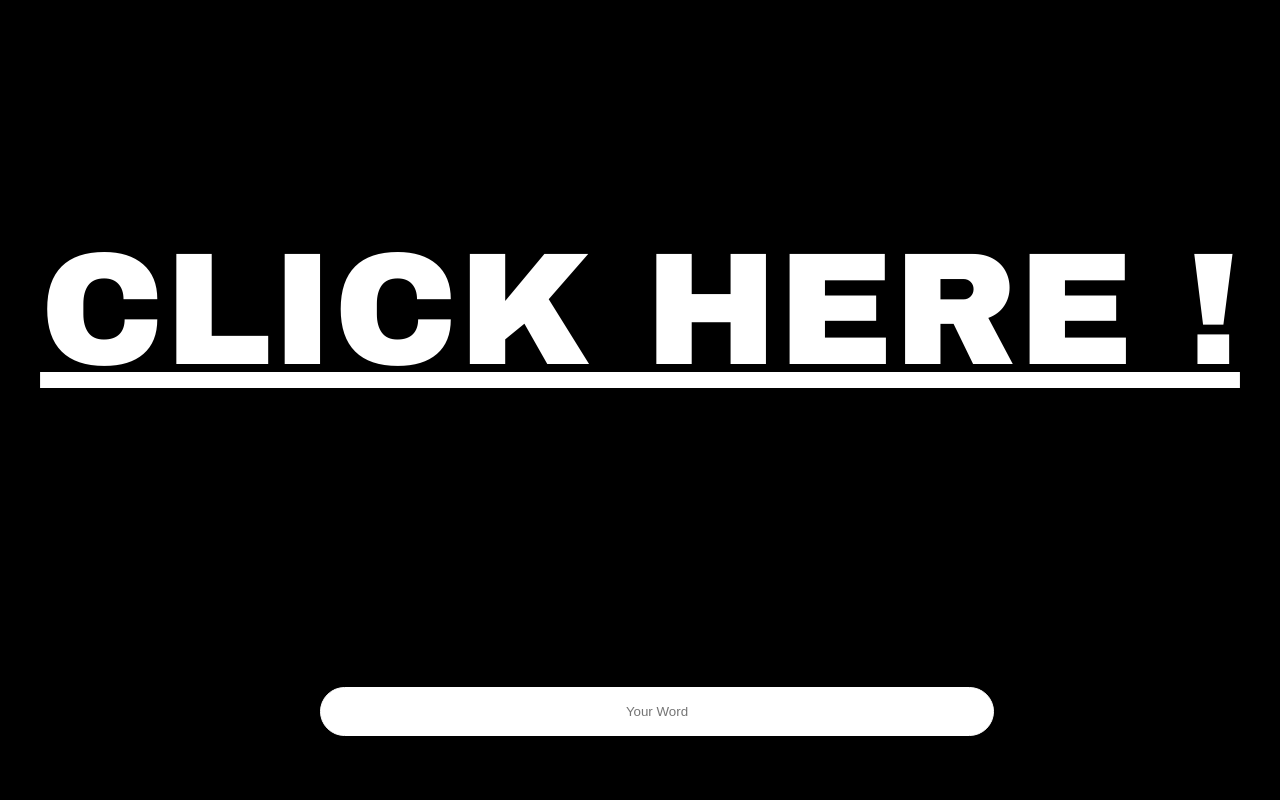
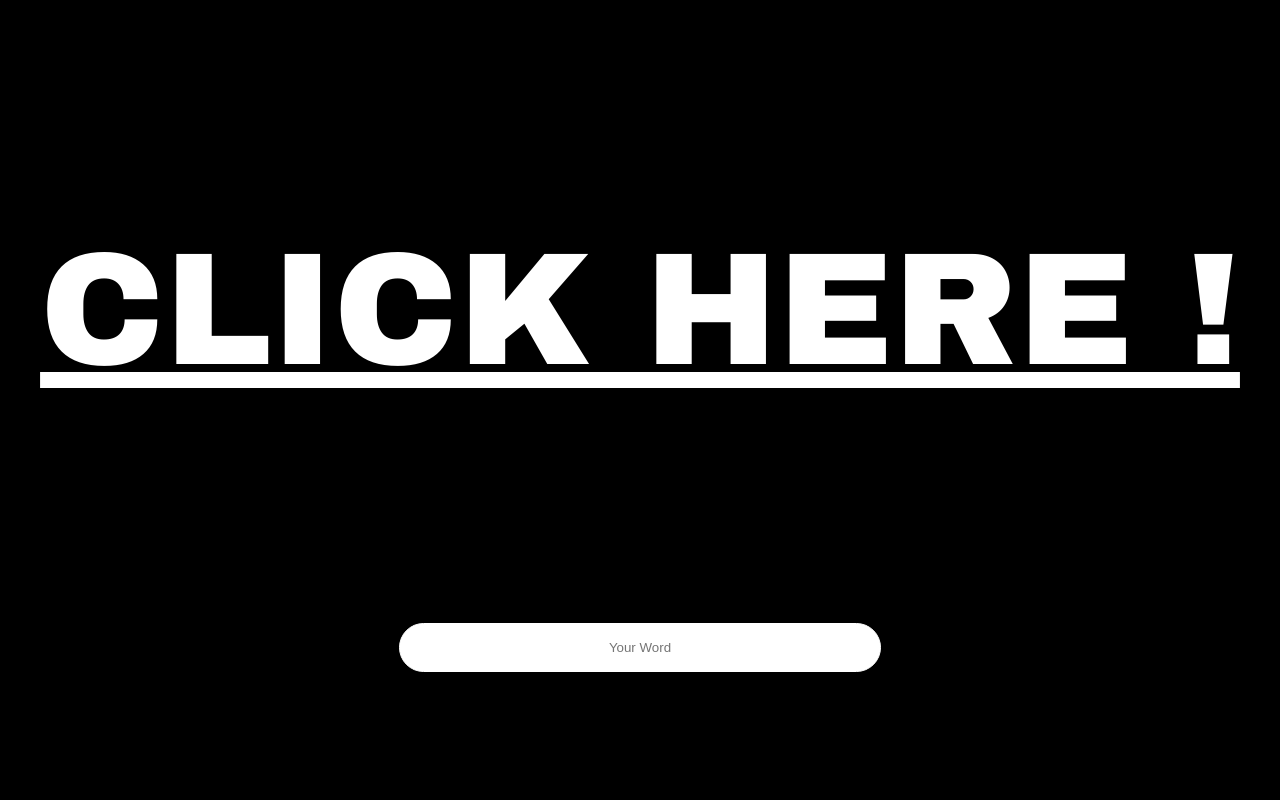
Before and after one commit to Wexop/BigBulshitProject, a PHP site: page / in a window 1280 px wide. Run offline with PHP 8.4, Linux system fonts and the light colour scheme.

Commit message:
Nouveau style du form

```diff
--- a/style.css
+++ b/style.css
@@ -30,23 +30,30 @@ body {
 form {
     width: 50%;
     align-content: center;
+    display: flex;
+    flex-direction: column;
 
 }
 
 #word {
-    width: 100%;
+    width: 70%;
+    align-self: center;
     border-radius: 30px;
     border: 1px solid white;
     text-align: center;
     padding: 1rem;
+
+    transition: .5s ease-in-out all;
+
 }
 
 #word:hover {
+    width: 100%;
     box-shadow: 0 0 20px 0 rgba(255, 255, 255, 0.7);
     transition: .5s ease-in-out all;
 }
 
-@media screen and (max-width: 1050px) {
+@media screen and (max-width: 1150px) {
     .BigTexte {
         font-size: 15vmin;
         overflow-wrap: anywhere;
@@ -63,8 +70,12 @@ form {
     }
 
     #word {
+        width: 40%;
+        align-self: center;
+    }
+
+    #word:hover {
         width: 70%;
-        align-self: center;
     }
 
 }
```
